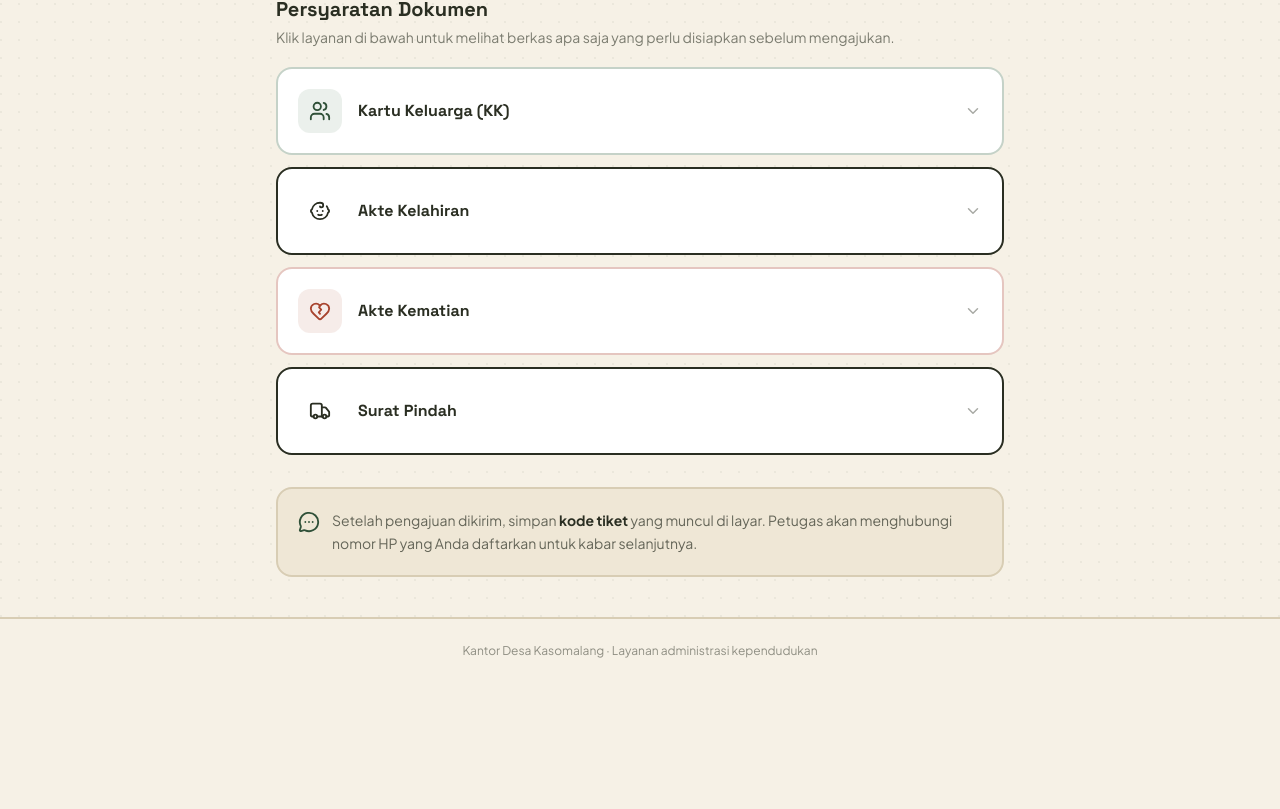
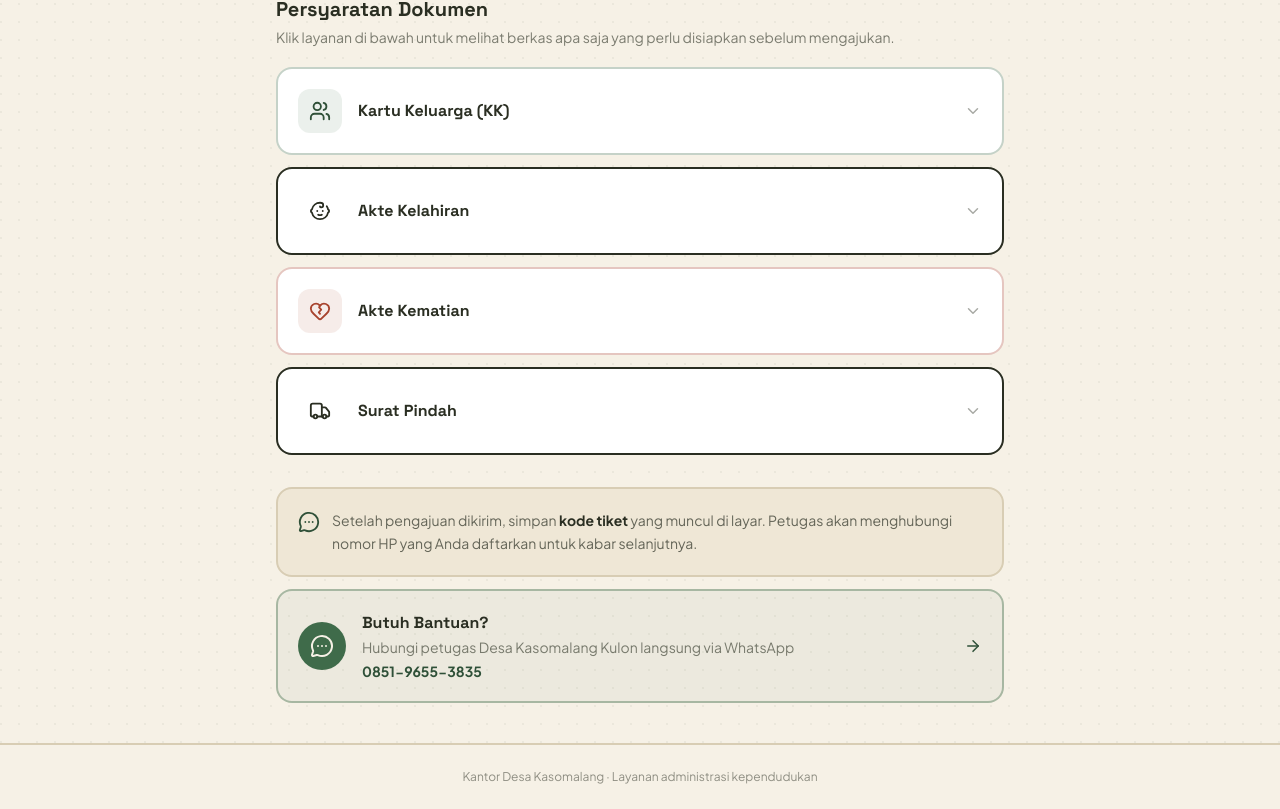
Before and after one commit to xxcode2/disdukdesa, a Next.js app in the folder desa-kasomalang/: page / in a window 1280 px wide. Shown: the part 539-1348 px from the top of the page. Before the commit the page ends 1222 px from the top, so only its background shows below. Built offline with nearby package versions, Linux system fonts and the light colour scheme.

Commit message:
Update page.tsx

```diff
--- a/desa-kasomalang/src/app/page.tsx
+++ b/desa-kasomalang/src/app/page.tsx
@@ -256,8 +256,9 @@ export default function HomePage() {
             </div>
           </div>
 
-          {/* Info tiket */}
-          <div className="anim-muncul mt-8 flex items-start gap-3 rounded-2xl border-2 border-garis bg-kertas-2 p-5">
+          {/* Info tiket + kontak WA desa */}
+          <div className="anim-muncul mt-8 flex flex-col gap-3">
+            <div className="flex items-start gap-3 rounded-2xl border-2 border-garis bg-kertas-2 p-5">
               <MessageCircleMore size={22} className="text-sawah-gelap shrink-0 mt-0.5" />
               <p className="text-sm text-tinta/70 leading-relaxed">
                 Setelah pengajuan dikirim, simpan <strong className="text-tinta">kode tiket</strong>{' '}
@@ -266,6 +267,26 @@ export default function HomePage() {
               </p>
             </div>
 
+            <a
+              href="https://wa.me/6285196553835?text=Halo%20Desa%20Kasomalang%2C%20saya%20ingin%20bertanya%20mengenai%20layanan%20surat."
+              target="_blank"
+              rel="noopener noreferrer"
+              className="flex items-center gap-4 rounded-2xl border-2 border-sawah/40 bg-sawah/5 p-5 hover:bg-sawah/10 transition-colors group"
+            >
+              <div className="flex h-12 w-12 items-center justify-center rounded-full bg-sawah text-kertas shrink-0">
+                <MessageCircleMore size={24} />
+              </div>
+              <div className="min-w-0 flex-1">
+                <p className="font-display font-bold text-tinta text-base">Butuh Bantuan?</p>
+                <p className="text-sm text-tinta/60 mt-0.5">
+                  Hubungi petugas Desa Kasomalang Kulon langsung via WhatsApp
+                </p>
+                <p className="text-sm font-bold text-sawah-gelap mt-1">0851-9655-3835</p>
+              </div>
+              <ArrowRight size={18} className="text-sawah-gelap shrink-0 transition-transform group-hover:translate-x-1" />
+            </a>
+          </div>
+
         </div>
       </main>
       <Footer />
```
Lines whose indentation alone changed are shown as unchanged.
